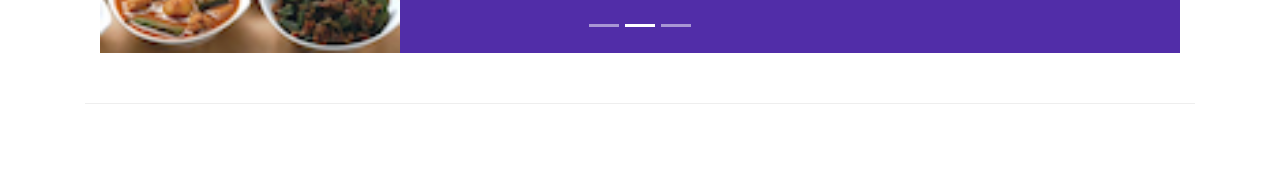
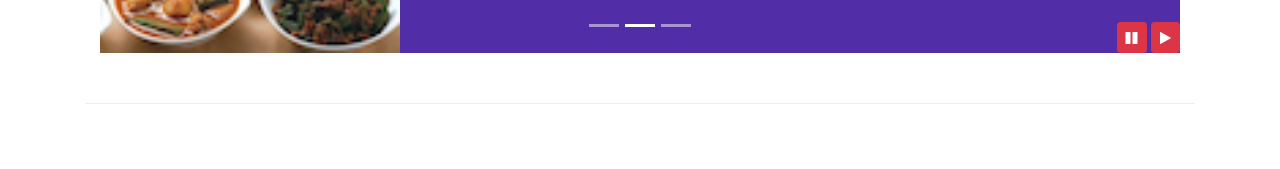
Before and after one commit to abhisheksiingh/bootstrap-, a website: page index.html in a window 1280 px wide. Shown: the part 631-800 px from the top of the page. Drawn offline with nearby package versions, Linux system fonts and the light colour scheme.

Commit message:
bootstrap jquery

```diff
--- a/css/styles.css
+++ b/css/styles.css
@@ -58,3 +58,10 @@ body{
     left: 0;
     min-height: 300px;
 }
+
+#carouselButton {
+    right: 0px;
+    position: absolute;
+    bottom: 0px;
+    z-index: 1;
+}
--- a/index.html
+++ b/index.html
@@ -136,6 +136,14 @@
                         <a class="carousel-control-next" href="#mycarousel" role="button" data-slide="next">
                             <span class="carousel-control-next-icon"></span>
                         </a>
+                        <div class="btn-grp" id="carouselButton">
+                            <button class="btn btn-danger btn-sm" id="carousel-pause">
+                                <span class="fa fa-pause"></span>
+                            </button>
+                            <button class="btn btn-danger btn-sm" id="carousel-play">
+                                <span class="fa fa-play"></span>
+                            </button>
+                        </div>
                     </div>
                 </div>
             </div>
@@ -292,6 +300,18 @@
             $('[data-toggle="tooltip"]').tooltip();
         });
     </script>
+    <script>
+        $(document).ready(function(){
+            $("#mycarousel").carousel({interval:2000});
+            $("#carousel-pause").click(function(){
+                $("#mycarousel").carousel('pause');
+            });
+            $("#carousel-play").click(function(){
+                $("#mycarousel").carousel('cycle');
+            });
+        });
+    </script>
+
 </body>
 
 </html>
```
